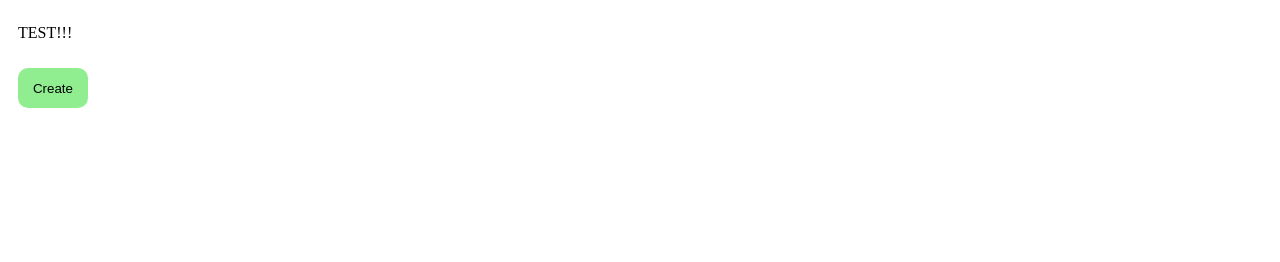
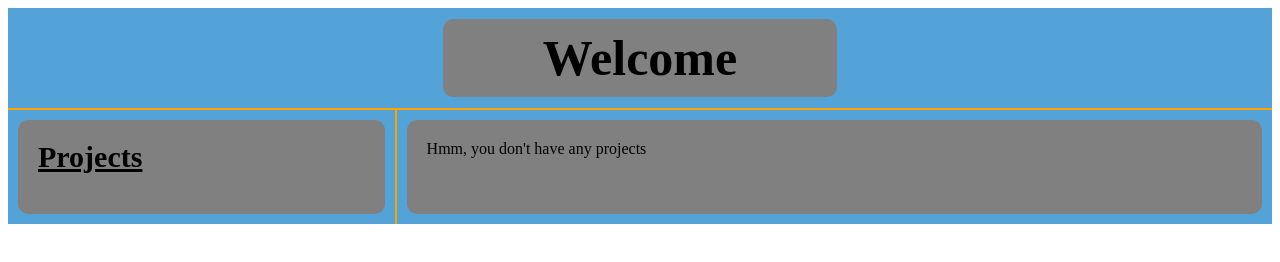
Before and after one commit to SY-Training/to-do, a website with bundled scripts: page dist/index.html in a window 1280 px wide. Built offline with nearby package versions, Linux system fonts and the light colour scheme.

Commit message:
Third time completely redoing code from scratch. Focused on initial layout first, then will code. Redsigned page layout.

```diff
--- a/package.json
+++ b/package.json
@@ -18,6 +18,7 @@
   "homepage": "https://github.com/SY-Training/to-do#readme",
   "devDependencies": {
     "css-loader": "^6.5.1",
+    "date-fns": "^2.27.0",
     "style-loader": "^3.3.1",
     "webpack-cli": "^4.9.1"
   }
--- a/src/DOM.js
+++ b/src/DOM.js
@@ -1,87 +1,25 @@
-import projectFactory from "./index";
 
-const content = document.querySelector('#content');
-const projects = [];
 
-function dom () {
+const headerBox = document.querySelector('.header-box');
+const nav = document.querySelector('.nav');
+const taskBox = document.querySelector('.task-box');
 
-    const projectList = document.createElement('div');
-    projectList.setAttribute('class', 'projectList');
-    projectList.innerHTML = `<p> TEST!!! </p>`;
-    content.appendChild(projectList);
 
-    const myButton = document.createElement('button');
-    myButton.setAttribute('id', 'create');
-    myButton.innerText = "Create";
-    content.appendChild(myButton);
+function Landing () {
+    const projectTitle = document.createTextNode(`Projects`);
+    nav.appendChild(projectTitle);
 
-    myButton.addEventListener('click', addProject)
+    const landingHeadText = document.createTextNode('Welcome');
+    headerBox.appendChild(landingHeadText);
+
+    const landingTaskText = document.createTextNode(`Hmm, you don't have any projects`);
+    taskBox.appendChild(landingTaskText);
 
 }
 
-function addProject(){
-    let proName = prompt("Project name: ");
-    let proDesc = prompt("Description: ");
-    let proDate = prompt("When is it due: ");
 
-    let newPro = projectFactory(proName, proDesc, proDate);
-    projects.push(newPro);
 
-    console.log(projects);
-
-    listProjects();
+export {
+    Landing
 
 }
-
-function listProjects() {
-
-    const listTop = document.querySelector('.projectList');
-    removeProjects();
-
-
-    projects.forEach(obj =>{
-
-        let pro = document.createElement('div');
-        pro.setAttribute('class', 'project');
-
-        // Create left side of project, name and desc.
-        let proLeft = document.createElement('div');
-        proLeft.setAttribute('class', 'proLeft');
-        proLeft.innerHTML = `<p> ${obj.name} </p>`;
-        let text = document.createTextNode(`${obj.description}`);
-        proLeft.appendChild(text);
-        pro.appendChild(proLeft);
-
-        // Create right side of project, due date and create task.
-        let proRight = document.createElement('div');
-        proRight.setAttribute('class', 'proRight');
-        let dueDate = document.createElement('div')
-        dueDate.setAttribute('class', 'dueDate');
-        dueDate.innerHTML = `${obj.due}`;
-        proRight.appendChild(dueDate);
-        pro.appendChild(proRight);
-
-        let newTask = document.createElement('button');
-        newTask.setAttribute('class', 'newTask');
-        newTask.textContent = `+`;
-        proRight.appendChild(newTask);
-
-        // Add all to project list.
-        listTop.appendChild(pro);
-
-    });
-}
-
-function removeProjects() {
-    const list = document.querySelector('.projectList');
-    while (list.firstChild){
-        list.removeChild(list.lastChild);
-    }
-
-}
-
-export {
-    dom,
-    addProject,
-
-}
--- a/src/index.js
+++ b/src/index.js
@@ -1,20 +1,4 @@
-import { dom } from './DOM.js';
 import './style.css';
+import {Landing} from './DOM.js'
 
-dom();
-
-// Change prompt to html form.
-// add due date.
-// add priority colour.
-// Add tasks which add to the object
-
-// Maybe add regex in title to limit char ammount.
-  // -- same for desc.
-
-
-function projectFactory (name, description, due) {
-
-    return {name, description, due};
-}
-
-export default projectFactory;
+Landing();
--- a/src/style.css
+++ b/src/style.css
@@ -1,37 +1,84 @@
-#content {
+body {
   display: flex;
   flex-direction: column;
-  padding-left: 10px;
 }
 
-.project {
-padding-bottom: 20px;
-margin-bottom: 10px;
-border-style: solid;
-border-left: 0px;
-border-right: 0px;
-border-width: 1px;
-border-color: lightgray;
+
+#header {
+  background-color: #54A3D8;
+  height: 100px;
+  display: flex;
+  justify-content: center;
+  border: 1px;
+  border-bottom-color: orange;
+  border-style: solid;
+  border-left: 0px;
+  border-right: 0px;
+  border-top: 0px;
 }
 
-.dueDate {
-padding-top: 16px;
-padding-bottom: 16px;
+.header-box {
+  display: flex;
+  align-self: center;
+  font-size: 50px;
+  font-weight: 700;
+  background-color: grey;
+  padding: 10px;
+  padding-left: 100px;
+  padding-right: 100px;
+  border-radius: 10px;
 }
 
-.project {
-width: 500px;
-display: flex;
-justify-content: space-between;
-align-content: center;
+#middle {
+  display: flex;
 }
 
-#create {
-  width: 70px;
-  height: 40px;
-  margin-top: 10px;
-  background: lightgreen;
+#middle > *:nth-child(1) {
+  flex: 1 1 30%
+}
+
+#middle > *:nth-child(2) {
+  flex: 1 1 70%
+}
+
+#left-pane {
+  background-color: gray;
+  padding: 10px;
+  background-color: #54A3D8;
+  border: 1px;
   border-style: solid;
+  border-right-color: orange;
+  border-top-color: orange;
+  border-left: 0px;
+  border-bottom: 0px;
+}
+
+.nav {
+  text-decoration: underline;
+  font-weight: 700;
+  font-size: 30px;
+  background-color: grey;
+  padding: 20px;
+  padding-bottom: 40px;
   border-radius: 10px;
-  border-color: lightgreen;
 }
+
+#right-pane {
+  background-color: #54A3D8;
+  display: flex;
+  padding: 10px;
+  border: 1px;
+  border-style: solid;
+  border-right: 0px;
+  border-bottom: 0px;
+  border-left-color: orange;
+  border-top-color: orange;
+}
+
+.task-box {
+  padding: 20px;
+  background-color: grey;
+  border-radius: 10px;
+  display: flex;
+  flex: 1 1;
+}
```
Also changed, not shown: dist/index.html, dist/main.js, 1 other file.
